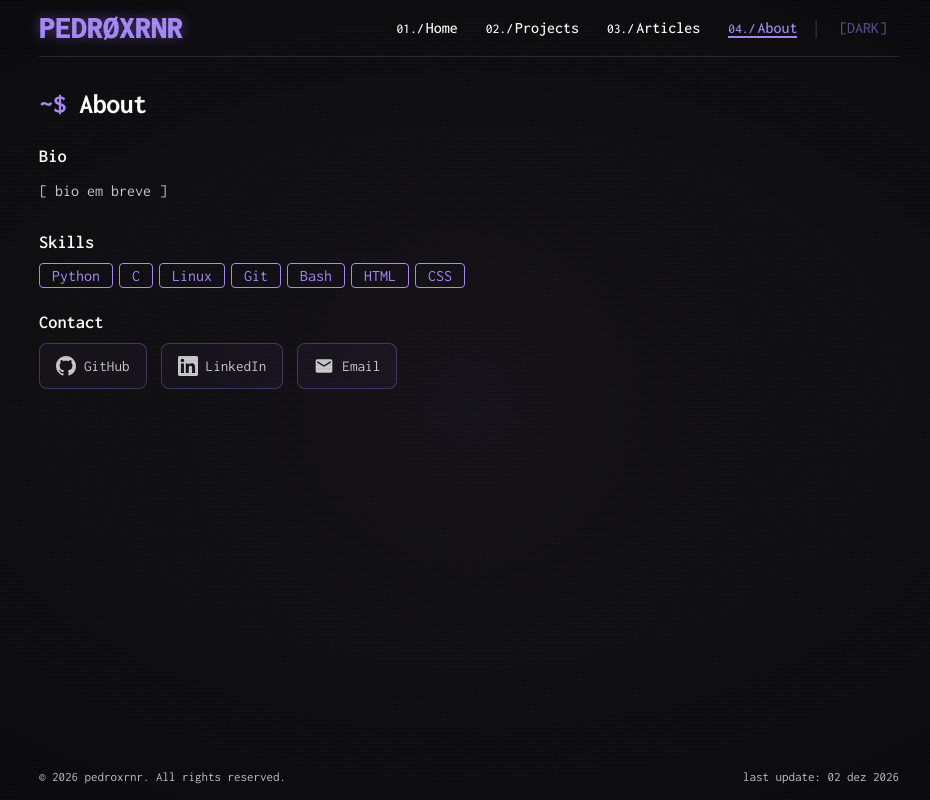
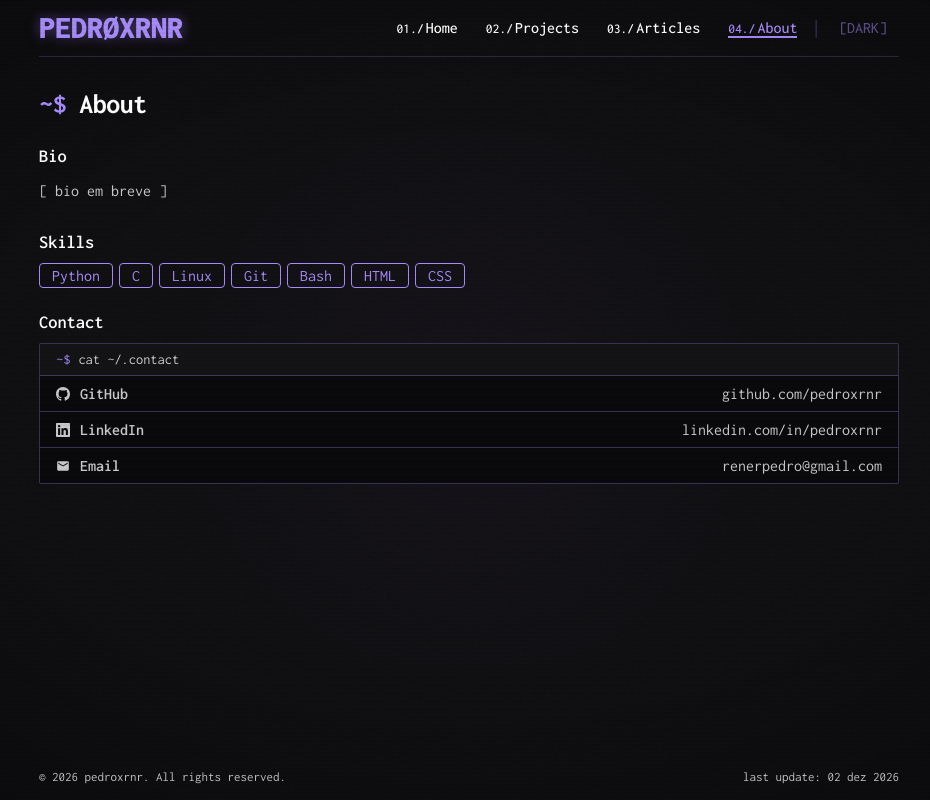
Before and after one commit to pedroxrnr/pedroxrnr.space, a React (Vite) app: page /about in a window 1280 px wide. Shown: the whole page, without its empty margins (171-1101 px from the left). Built offline with nearby package versions, Linux system fonts and the light colour scheme.

Commit message:
feat(about): secao de contato em estilo terminal com hover de inversao suave

```diff
--- a/src/App.jsx
+++ b/src/App.jsx
@@ -53,8 +53,9 @@ function getInitialTheme() {
 export default function App() {
   const { pathname } = useLocation()
   const [theme, setTheme] = useState(getInitialTheme)
+  const navigate = useNavigate()
+
   const [booted, setBooted] = useState(false)
-  const navigate = useNavigate()
 
   const handleBootComplete = useCallback(() => {
     setBooted(true)
--- a/src/pages/About.jsx
+++ b/src/pages/About.jsx
@@ -8,7 +8,7 @@ import { EXPERIENCE } from '../data/experience'
 const CONTACTS = [
   { label: 'GitHub', value: 'github.com/pedroxrnr', url: 'https://github.com/pedroxrnr', Icon: GitHubIcon },
   { label: 'LinkedIn', value: 'linkedin.com/in/pedroxrnr', url: 'https://linkedin.com/in/pedroxrnr', Icon: LinkedInIcon },
-  { label: 'Email', value: 'pedroxrnr@proton.me', url: 'mailto:pedroxrnr@proton.me', Icon: EmailIcon },
+  { label: 'Email', value: 'renerpedro@gmail.com', url: 'mailto:renerpedro@gmail.com', Icon: EmailIcon },
 ]
 
 export default function About() {
@@ -47,20 +47,27 @@ export default function About() {
       )}
 
       <h3>Contact</h3>
-      <div className="about-contact-links">
+      <div className="about-contact">
+        <div className="about-contact-command">
+          <span className="term-prompt">~$</span>
+          <span>cat ~/.contact</span>
+        </div>
+        <ul className="about-contact-links">
           {CONTACTS.map(({ label, value, url, Icon }) => (
+            <li key={label}>
               <a
-            key={label}
                 href={url}
-            className="about-contact-link"
                 aria-label={`${label}: ${value}`}
                 title={label}
                 {...(url.startsWith('mailto:') ? {} : { target: '_blank', rel: 'noreferrer' })}
               >
-            <Icon />
+                <span className="about-contact-icon"><Icon /></span>
                 <span className="about-contact-name">{label}</span>
+                <span className="about-contact-handle">{value}</span>
               </a>
+            </li>
           ))}
+        </ul>
       </div>
     </section>
   )
--- a/src/style.css
+++ b/src/style.css
@@ -537,46 +537,108 @@ main::before {
   line-height: 1.6;
 }
 
-.about-contact-links {
-  display: flex;
-  gap: 14px;
+.about-contact {
+  background: var(--pre-bg);
+  border: 1px solid var(--accent-soft);
+  border-radius: 2px;
+  overflow: hidden;
   margin: 0 0 16px;
 }
 
-.about-contact-links a {
-  display: inline-flex;
+.about-contact-command {
+  display: flex;
   align-items: center;
   gap: 8px;
-  padding: 0 16px;
-  height: 46px;
+  padding: 8px 16px;
+  background: rgba(255, 255, 255, 0.04);
+  border-bottom: 1px solid var(--accent-soft);
+  color: var(--muted);
+  font-size: 0.9em;
+}
+
+.about-contact-links {
+  list-style: none;
+  margin: 0;
+  padding: 0;
+}
+
+.about-contact-links li {
+  border-bottom: 1px solid var(--accent-soft);
+}
+
+.about-contact-links li:last-child {
+  border-bottom: none;
+}
+
+.about-contact-links a {
+  display: flex;
+  align-items: center;
+  gap: 10px;
+  padding: 9px 16px;
   color: var(--muted);
   text-decoration: none;
-  border: 1px solid var(--accent-soft);
-  border-radius: 8px;
-  background: var(--card-bg);
-  transition: color 0.2s ease, border-color 0.2s ease, background-color 0.2s ease, transform 0.2s ease;
-}
-
-.about-contact-links a svg {
-  width: 20px;
-  height: 20px;
-}
-
-.about-contact-name {
-  font-size: 0.95em;
-}
-
-.about-contact-links a:hover,
-.about-contact-links a:focus-visible {
-  color: var(--selection-text);
-  filter: none;
-  background: var(--accent);
-  border-color: var(--accent);
+  transition: background-color 0.35s ease, color 0.35s ease;
 }
 
 .about-contact-links a:focus-visible {
   outline: 1px solid var(--accent);
-  outline-offset: 2px;
+  outline-offset: -1px;
+}
+
+.about-contact-links a:hover {
+  background: var(--accent);
+}
+
+.about-contact-icon {
+  display: inline-flex;
+  align-items: center;
+  justify-content: center;
+  width: 14px;
+  color: var(--muted);
+  transition: color 0.35s ease;
+}
+
+.about-contact-name {
+  font-weight: 600;
+  color: var(--muted);
+  transition: color 0.35s ease;
+}
+
+.about-contact-handle {
+  margin-left: auto;
+  position: relative;
+  min-width: 0;
+  overflow: hidden;
+  white-space: nowrap;
+  text-overflow: ellipsis;
+  transition: color 0.35s ease;
+}
+
+.about-contact-handle::after {
+  content: "";
+  position: absolute;
+  left: 0;
+  bottom: -1px;
+  width: 100%;
+  height: 1px;
+  background: var(--accent);
+  transform: scaleX(0);
+  transform-origin: left;
+  transition: transform 0.4s ease;
+}
+
+.about-contact-links a:hover .about-contact-icon,
+.about-contact-links a:hover .about-contact-name,
+.about-contact-links a:hover .about-contact-handle {
+  color: var(--selection-text);
+}
+
+:root[data-theme="light"] .about-contact {
+  background: var(--bg);
+}
+
+:root[data-theme="light"] .about-contact-command {
+  background: rgba(0, 0, 0, 0.02);
 }
 
 /* --- 6. Terminal ---------------------------------------------------------- */
```
Lines whose indentation alone changed are shown as unchanged.
